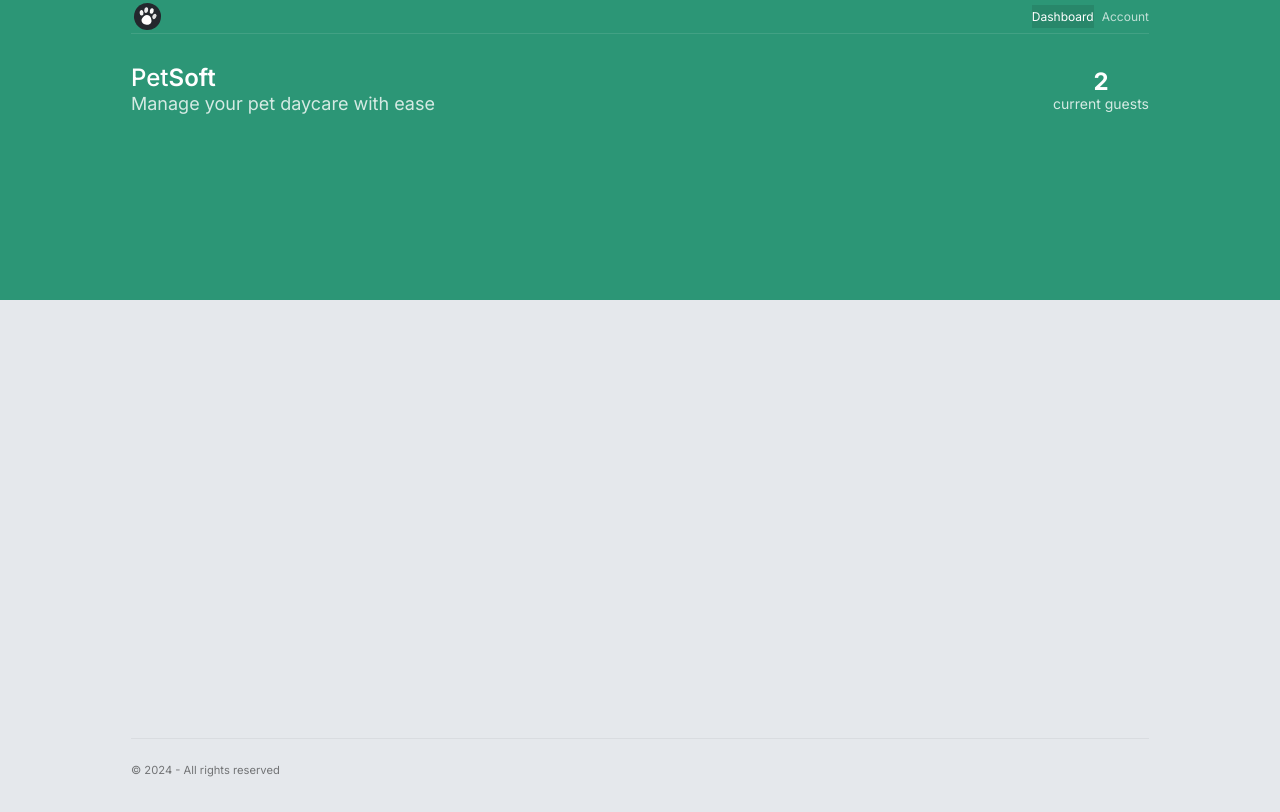
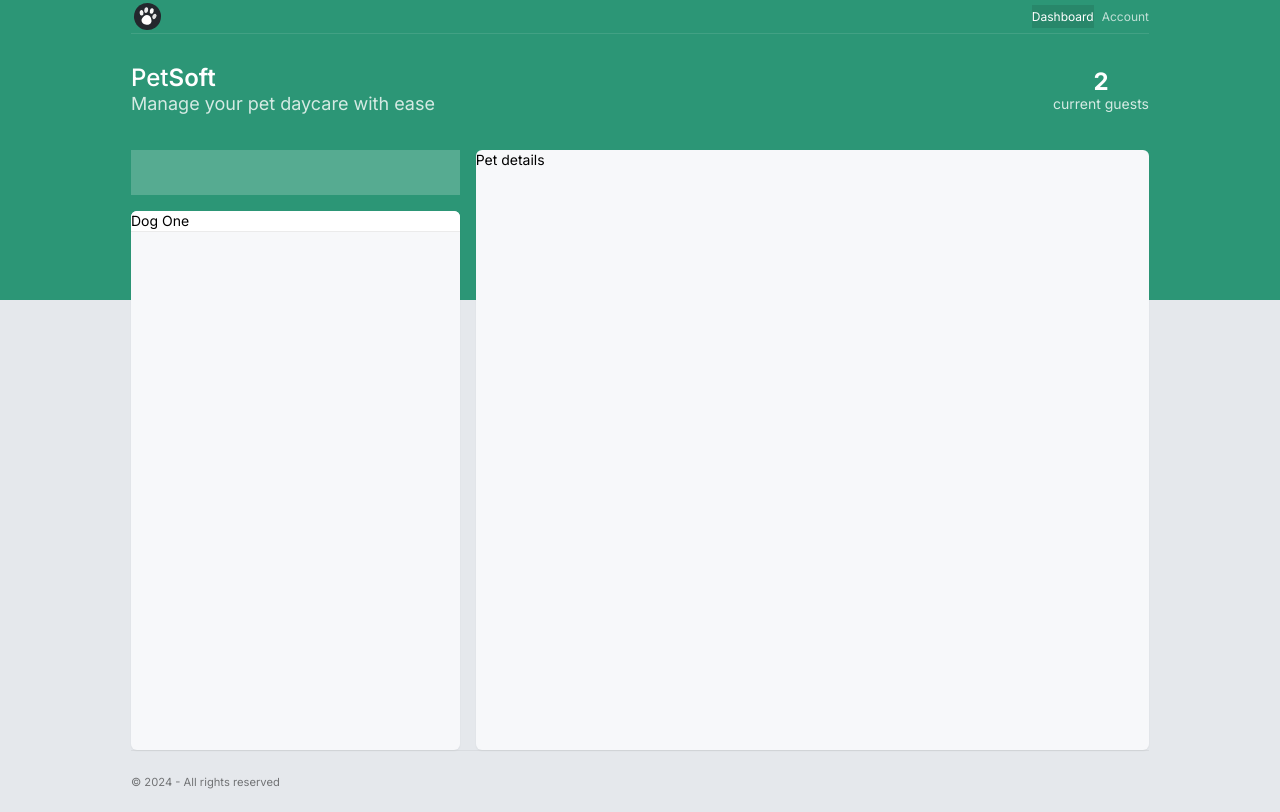
Before and after one commit to Christian-Mar/petsoft, a Next.js app: page /app/dashboard in a window 1280 px wide. Built offline with nearby package versions, Linux system fonts and the light colour scheme.

Commit message:
dashboard grid layout

```diff
--- a/src/app/(app)/app/dashboard/page.tsx
+++ b/src/app/(app)/app/dashboard/page.tsx
@@ -1,20 +1,43 @@
-import React from 'react'
+import ContentBlock from '@/components/content-block';
+import PetDetails from '@/components/pet-details';
+import PetList from '@/components/pet-list';
+import SearchForm from '@/components/search-form';
+import React from 'react';
 
 function page() {
 	return (
 		<main>
-      <div className="flex items-center justify-between text-white py-8">
+			<div className='flex items-center justify-between text-white py-8'>
 				<section>
-          <h1 className="font-medium text-2xl leading-6">Pet<span className="font-semibold">Soft</span></h1>
-          <p className="text-lg opacity-80">Manage your pet daycare with ease</p>
+					<h1 className='font-medium text-2xl leading-6'>
+						Pet<span className='font-semibold'>Soft</span>
+					</h1>
+					<p className='text-lg opacity-80'>
+						Manage your pet daycare with ease
+					</p>
 				</section>
-        <section className="text-center">
+				<section className='text-center'>
 					<p className='text-2xl font-bold leading-6'>2</p>
 					<p className='opacity-80'>current guests</p>
 				</section>
 			</div>
+			<div className='grid grid-cols-3 grid-rows-[45px_1fr] gap-4 h-[600px]'>
+				<div className='row-start-1 row-span-1 col-start-1 col-span-1'>
+					<SearchForm />
+				</div>
+				<div className='row-start-2 row-span-full col-start-1 col-span-1'>
+					<ContentBlock>
+						<PetList />
+					</ContentBlock>
+				</div>
+				<div className='row-start-1 row-span-full col-start-2 col-span-full'>
+					<ContentBlock>
+						<PetDetails />
+					</ContentBlock>
+				</div>
+			</div>
 		</main>
-  )
+	);
 }
 
-export default page
+export default page;
--- /dev/null
+++ b/src/components/content-block.tsx
@@ -0,0 +1,6 @@
+
+
+export default function ContentBlock({children}: {children: React.ReactNode;}) {
+  return (
+    <div className="bg-[#F7F8FA] shadow-sm rounded-md overflow-hidden h-full w-full">{children}</div>)
+}
--- /dev/null
+++ b/src/components/pet-details.tsx
@@ -0,0 +1,7 @@
+
+
+export default function PetDetails() {
+  return (
+    <section className="h-full w-full">Pet details</section>
+  )
+}
--- /dev/null
+++ b/src/components/pet-list.tsx
@@ -0,0 +1,9 @@
+export default function PetList() {
+	return (
+		<ul className='bg-white border-b border-black/[0.08]'>
+			<li>
+				<button>Dog One</button>
+			</li>
+		</ul>
+	);
+}
--- /dev/null
+++ b/src/components/search-form.tsx
@@ -0,0 +1,7 @@
+
+
+export default function SearchForm() {
+  return (
+    <form className="w-full h-full"><input className="w-full h-full bg-white/20" /></form>
+  )
+}
```
Lines whose indentation alone changed are shown as unchanged.
